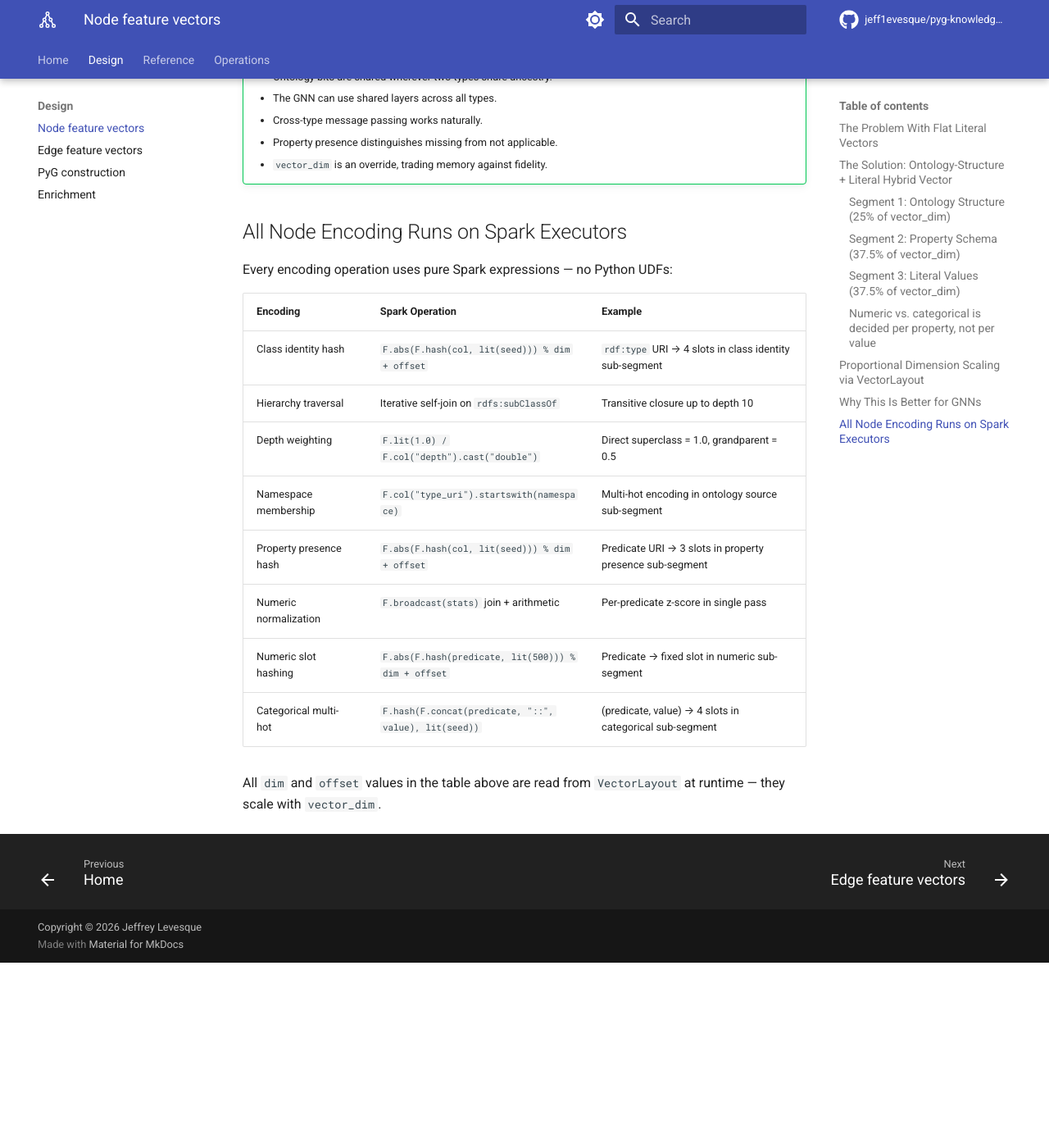
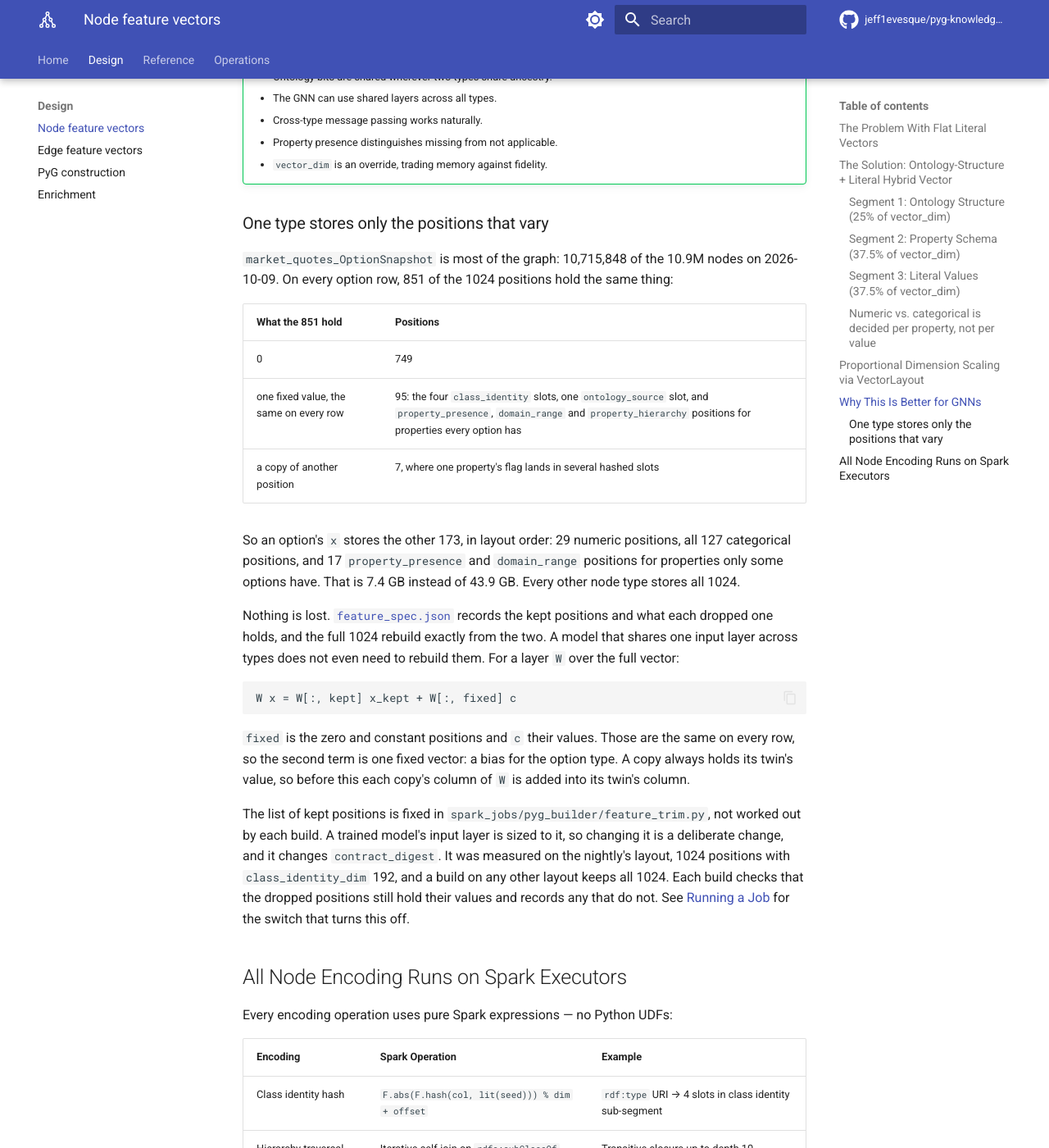
Before and after one commit to jeff1evesque/pyg-knowledge-graph-builder, an MkDocs documentation site: the page built from documentation/design/node-features.md, in a window 1280 px wide and 1400 px high, scrolled down 6894 px. Shown: the whole window at 82% size. Built offline with MkDocs 1.6.1 and Material for MkDocs 9.7.7, drawn with Linux system fonts in a browser that asks for light colours; comment, search, counter and statistics services are not loaded; before the commit the page ends 8068 px from its top, so only the background shows below that.

Commit message:
#443: node-features.md, the one type that stores only the positions that vary

````diff
--- a/documentation/design/node-features.md
+++ b/documentation/design/node-features.md
@@ -287,12 +287,52 @@ config = {
     | `cpi_Index` | `[ontology 25%, schema 37.5%, literals 37.5%]` | 1024-d, universal |
     | `ppi_Index` | `[ontology 25%, schema 37.5%, literals 37.5%]` | 1024-d, universal |
 
-    - The same tensor width for every node type.
+    - The same 1024 positions for every node type. One type stores only the
+      positions that vary; see below.
     - Ontology bits are shared wherever two types share ancestry.
     - The GNN can use shared layers across all types.
     - Cross-type message passing works naturally.
     - Property presence distinguishes missing from not applicable.
     - `vector_dim` is an override, trading memory against fidelity.
+
+### One type stores only the positions that vary
+
+`market_quotes_OptionSnapshot` is most of the graph: 10,715,848 of the 10.9M nodes
+on 2026-10-09. On every option row, 851 of the 1024 positions hold the same thing:
+
+| What the 851 hold | Positions |
+|---|---|
+| 0 | 749 |
+| one fixed value, the same on every row | 95: the four `class_identity` slots, one `ontology_source` slot, and `property_presence`, `domain_range` and `property_hierarchy` positions for properties every option has |
+| a copy of another position | 7, where one property's flag lands in several hashed slots |
+
+So an option's `x` stores the other 173, in layout order: 29 numeric positions, all
+127 categorical positions, and 17 `property_presence` and `domain_range` positions
+for properties only some options have. That is 7.4 GB instead of 43.9 GB. Every
+other node type stores all 1024.
+
+Nothing is lost. [`feature_spec.json`](../reference/outputs.md#feature_specjson)
+records the kept positions and what each dropped one holds, and the full 1024
+rebuild exactly from the two. A model that shares one input layer across types
+does not even need to rebuild them. For a layer `W` over the full vector:
+
+```text
+W x = W[:, kept] x_kept + W[:, fixed] c
+```
+
+`fixed` is the zero and constant positions and `c` their values. Those are the same
+on every row, so the second term is one fixed vector: a bias for the option type.
+A copy always holds its twin's value, so before this each copy's column of `W` is
+added into its twin's column.
+
+The list of kept positions is fixed in `spark_jobs/pyg_builder/feature_trim.py`,
+not worked out by each build. A trained model's input layer is sized to it, so
+changing it is a deliberate change, and it changes `contract_digest`. It was
+measured on the nightly's layout, 1024 positions with `class_identity_dim` 192, and
+a build on any other layout keeps all 1024. Each build checks that the dropped
+positions still hold their values and records any that do not. See
+[Running a Job](../operations/running-a-job.md#option-rows-store-only-the-positions-that-vary)
+for the switch that turns this off.
 
 ## All Node Encoding Runs on Spark Executors
 
````
